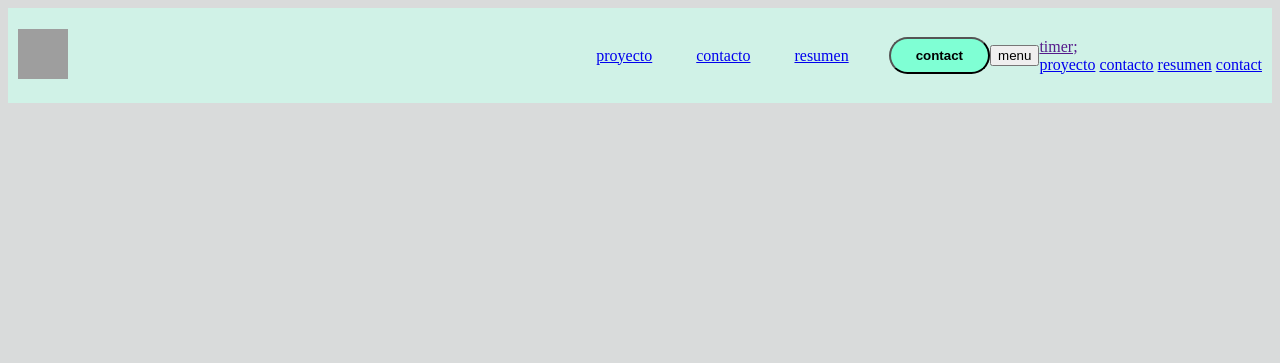
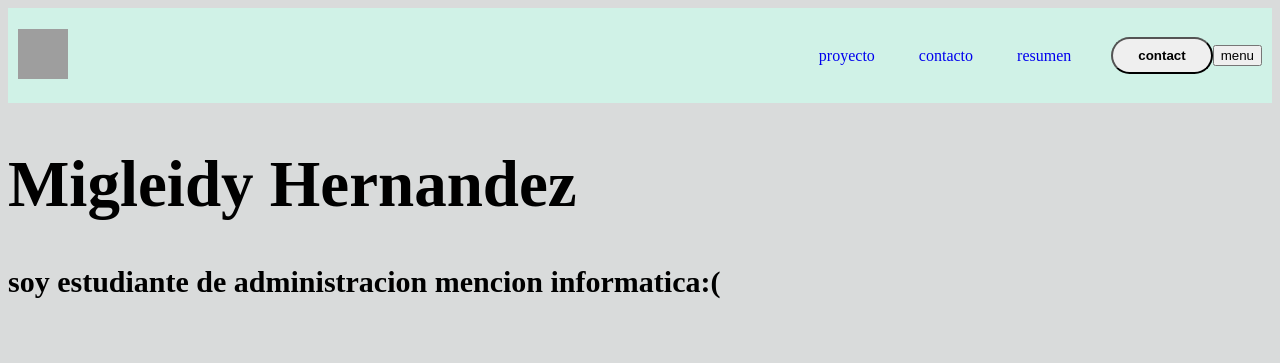
Before and after one commit to migleidyhernandez2112/hernandez_migleidy_proyecto_final, a plain HTML site: page index.html in a window 1280 px wide. Drawn offline with Linux system fonts and the light colour scheme; grey boxes are pictures that could not be loaded.

Commit message:
Add files via upload

```diff
--- a/index.html
+++ b/index.html
@@ -34,7 +34,12 @@
             </div>
         </div>
         </header>
-
+       <h1>
+        Migleidy Hernandez
+       </h1>
+       <h2>
+        soy estudiante de administracion mencion informatica:(
+       </h2>
 </body>
-<script src="na.js"></script>
+<script type="tex/javaecript" src="na.js"></script>
 </html>
--- a/style.css
+++ b/style.css
@@ -20,10 +20,10 @@ body{
     margin-right: auto;
  }
 
- .header .mi .inicial{
+ .header .foto .img {
     height: 70px;
     width:auto ;
-    transition: all 0,3s;
+    transition: all 0.3s;
  }
 .header .nav-links{
  list-style: none;
@@ -34,7 +34,8 @@ body{
     padding: 0 20px;
 
 }
- .header .nav-links li:hover{
+ .header .nav-links li:hover
+ .overlay a:hover{
 transform: scale(1.1);
 
  }
@@ -44,9 +45,84 @@ transform: scale(1.1);
     font-weight: 700;
     color: black;
     padding: 9px 25px;
-    background-color: aquamarine;
+    background-color:#d9db(32, 68, 56);
     border-radius: 50px;
     cursor:pointer ;
-    transition: all 0,3s ease 0s;
+    transition: all 0.3s ease 0s;
 
 }
+.header .btn button:hover{
+    background-color:black;
+    color: #d0f2e7;
+    transform: scale(1.1);
+}
+
+@media screen and (max-width:800px) {
+    .nav-links, .btn{
+        display: none;
+    }
+    .menu{
+        display: inherit;
+    }
+   }
+/*NAV*/
+.header a{
+    text-decoration: none;
+}
+.header .overlay{
+    height: 100;
+    width: 0;
+    position: fixed;
+    z-index: 1;
+    left: 0;
+    top: 0;
+    background-color: black;
+    overflow: hidden;
+    transition: all 0.3s ease 0s;
+}
+.header .overlay .overlay-content{
+    display: 15px;
+    height: 100%;
+    flex-direction: column;
+    align-items: center;
+    justify-content: center;
+}
+
+.header .overlay a{
+    padding: 15px;
+    font-size:36px ;
+    display: block;
+    transition: all 0.3s ease 0s;
+    font-weight: 700;
+    color: black;
+
+   }
+   .header .overlay a:hover,
+   .header .overlay a:focus{
+    color: #d0f2e7;
+   }
+   .header .overlay .close{
+position: absolute;
+top: 20px;
+right: 45px;
+font-size: 65px;
+
+   }
+   @media screen and (max-width:450px) {
+    .header .overlay a{
+        font-size: 20px;
+    }
+    .header .overlay .close{
+        font-size: 40px;
+        top: 15px;
+        right: 35px;
+    }
+   }
+   h1 {
+    font-family: 'Abril Fatface';
+    font-size: 65px;
+   }
+   h2{
+    font-size: 30px;
+    font-family: 'Abril Fatface';
+   }
```
